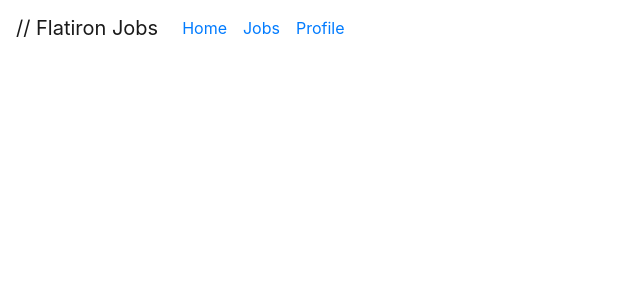
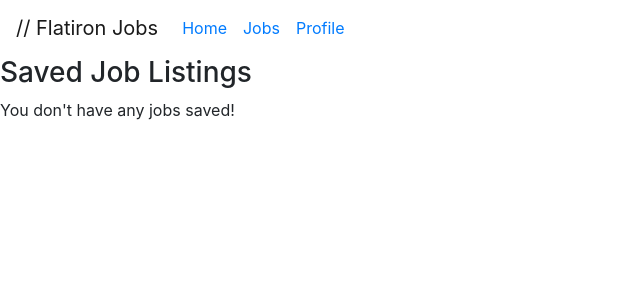
Before and after one commit to DrewDalmedo/flatiron-jobs-v2, a React (Create React App) app in the folder client/: page /profile in a window 1280 px wide. Shown: the top 300 px of the page, without its empty margins (0-640 px from the left). Built offline with nearby package versions, Linux system fonts and the light colour scheme.

Commit message:
Display a message when the user has no saved jobs

```diff
--- a/client/src/containers/ProfileContainer.js
+++ b/client/src/containers/ProfileContainer.js
@@ -27,12 +27,24 @@ class ProfileContainer extends React.Component {
     })
   }
 
+  checkForSavedJobs = () => {
+    if (this.props.jobs.length === 0) {
+      return <p>You don't have any jobs saved!</p>
+    }
+    else {
+      return (
+        <ul>
+          { this.renderSavedJobs() }
+        </ul>
+      )
+    }
+  }
+
   render() {
     return (
       <div>
-        <ul>
-          { this.renderSavedJobs() }
-        </ul>
+        <h3>Saved Job Listings</h3>
+        { this.checkForSavedJobs() }
       </div>
     )
   }
```
